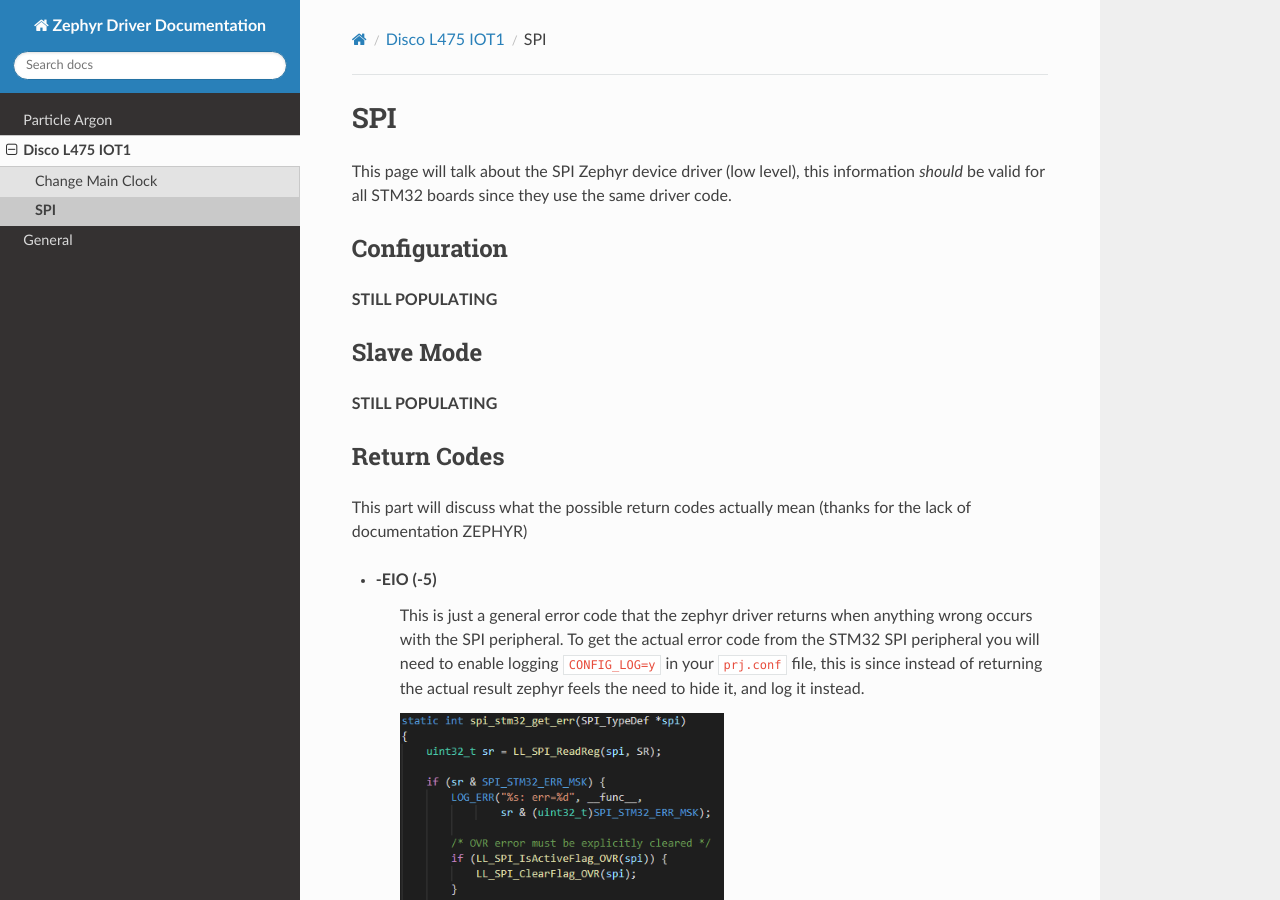
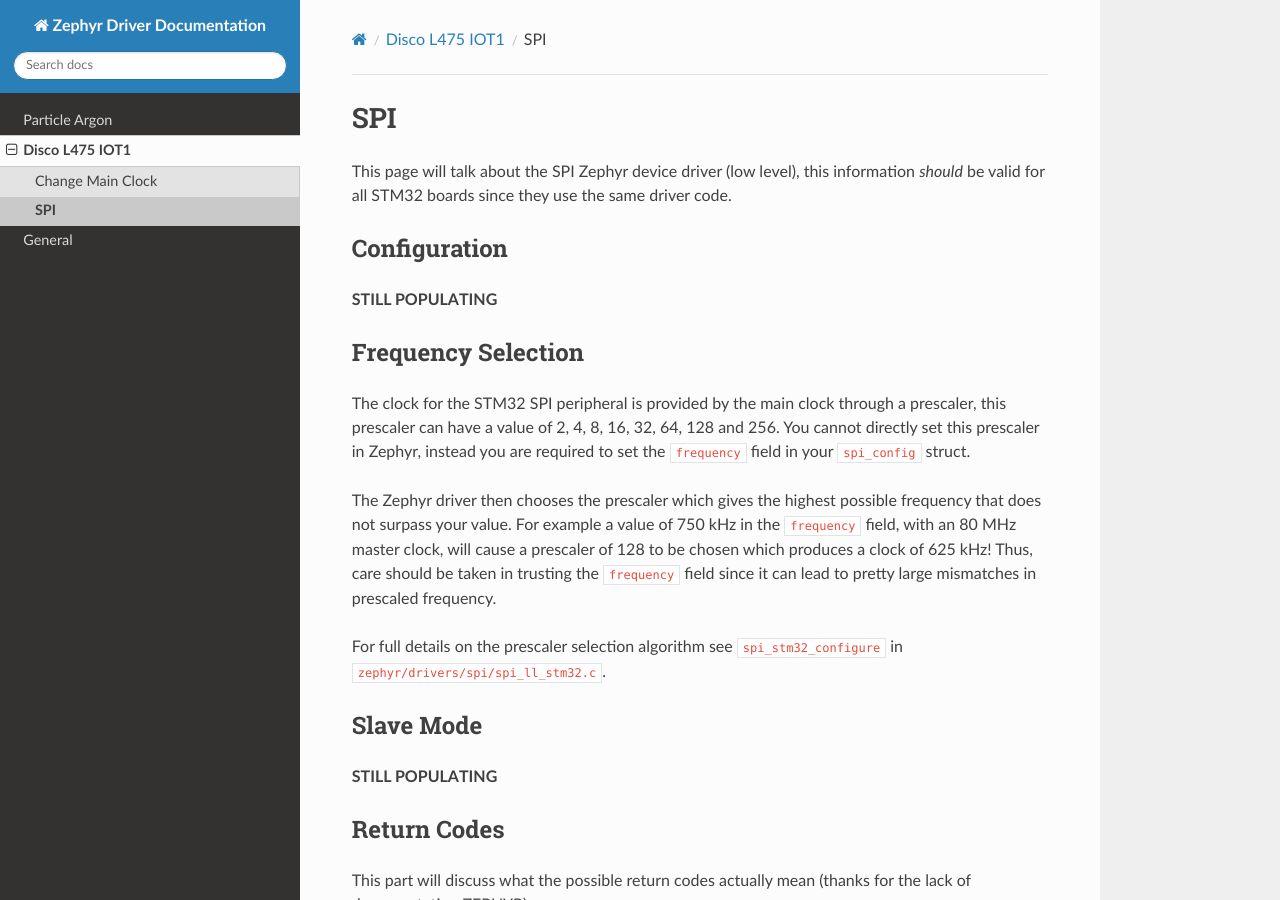
Before and after one commit to awkwardMathNerd/awkwardMathNerd.github.io, a Sphinx documentation site: the page built from docs/disco_l475_iot1/spi.rst, in a window 1280 px wide and 900 px high. Built offline with Sphinx 7.4.7 and the Read the Docs theme 2.0.0, drawn with Linux system fonts in a browser that asks for light colours.

Commit message:
Added frequency selection section in disco_l475_iot1

```diff
--- a/docs/disco_l475_iot1/spi.rst
+++ b/docs/disco_l475_iot1/spi.rst
@@ -10,6 +10,17 @@ This page will talk about the SPI Zephyr device driver (low level), this informa
 Configuration
 #############
 **STILL POPULATING**
+
+Frequency Selection
+###################
+The clock for the STM32 SPI peripheral is provided by the main clock through a prescaler, this prescaler can have a value of 2, 4, 8, 16, 32, 64, 128 and 256.
+You cannot directly set this prescaler in Zephyr, instead you are required to set the ``frequency`` field in your ``spi_config`` struct.
+
+The Zephyr driver then chooses the prescaler which gives the highest possible frequency that does not surpass your value. For example a value of 750 kHz in the
+``frequency`` field, with an 80 MHz master clock, will cause a prescaler of 128 to be chosen which produces a clock of 625 kHz! Thus, care should be taken in
+trusting the ``frequency`` field since it can lead to pretty large mismatches in prescaled frequency.
+
+For full details on the prescaler selection algorithm see ``spi_stm32_configure`` in ``zephyr/drivers/spi/spi_ll_stm32.c``.
 
 Slave Mode
 ##########
```
